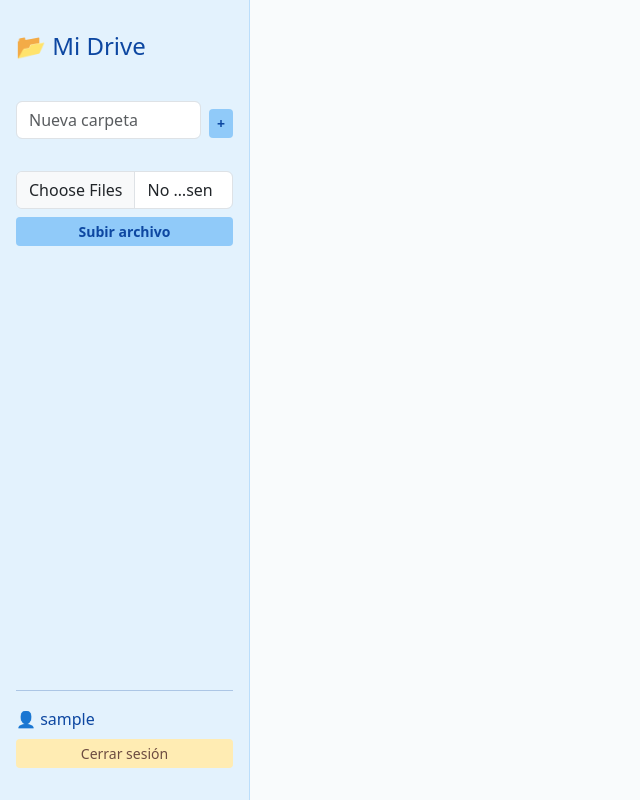
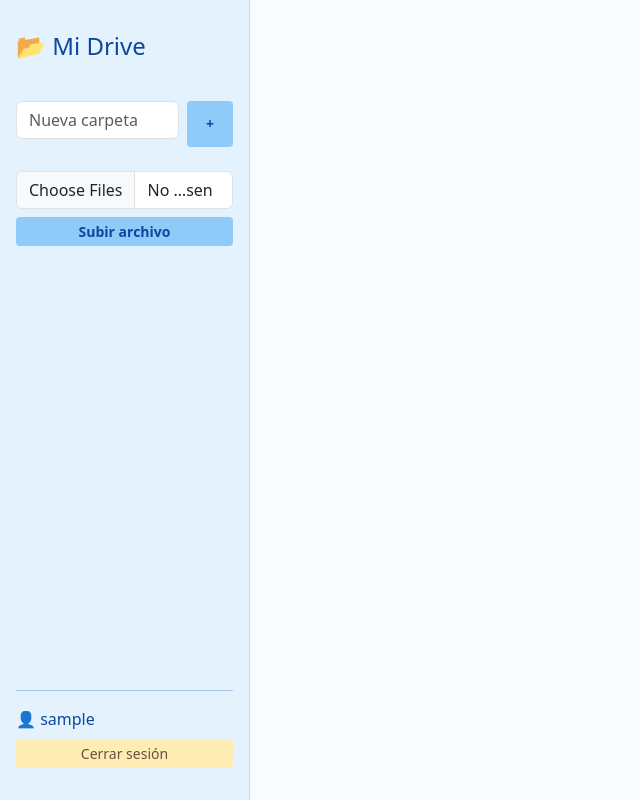
Before and after one commit to andres-app/drive, a PHP site: page / in a window 1280 px wide. Shown: the whole page, without its empty margins (0-640 px from the left). Run offline with PHP 8.4, Linux system fonts and the light colour scheme; the visitor is signed in with stand-in values (Sample User, id 1); data that the repository does not hold is empty.

Commit message:
Se arregla boton

```diff
--- a/index.php
+++ b/index.php
@@ -176,10 +176,12 @@ function getFileIcon($fileName)
 <body>
     <div class="sidebar">
         <h2>📂 Mi Drive</h2>
-        <form method="POST" class="d-flex align-items-center gap-2">
-            <input type="text" name="new_folder" class="form-control" placeholder="Nueva carpeta" required>
-            <button type="submit" class="btn btn-sm">+</button>
-        </form>
+        <div class="d-flex justify-content-center">
+    <form method="POST" class="d-flex align-items-center gap-2 w-100">
+        <input type="text" name="new_folder" class="form-control" placeholder="Nueva carpeta" required>
+        <button type="submit" class="btn btn-sm d-flex align-items-center justify-content-center" style="height: 100%; aspect-ratio: 1 / 1; padding: 0;">+</button>
+    </form>
+</div>
         <form method="POST" enctype="multipart/form-data">
             <input type="file" name="files[]" class="form-control mb-2" multiple required>
             <button type="submit" class="btn btn-sm w-100">Subir archivo</button>
```
Also changed, not shown: 1 other file.
